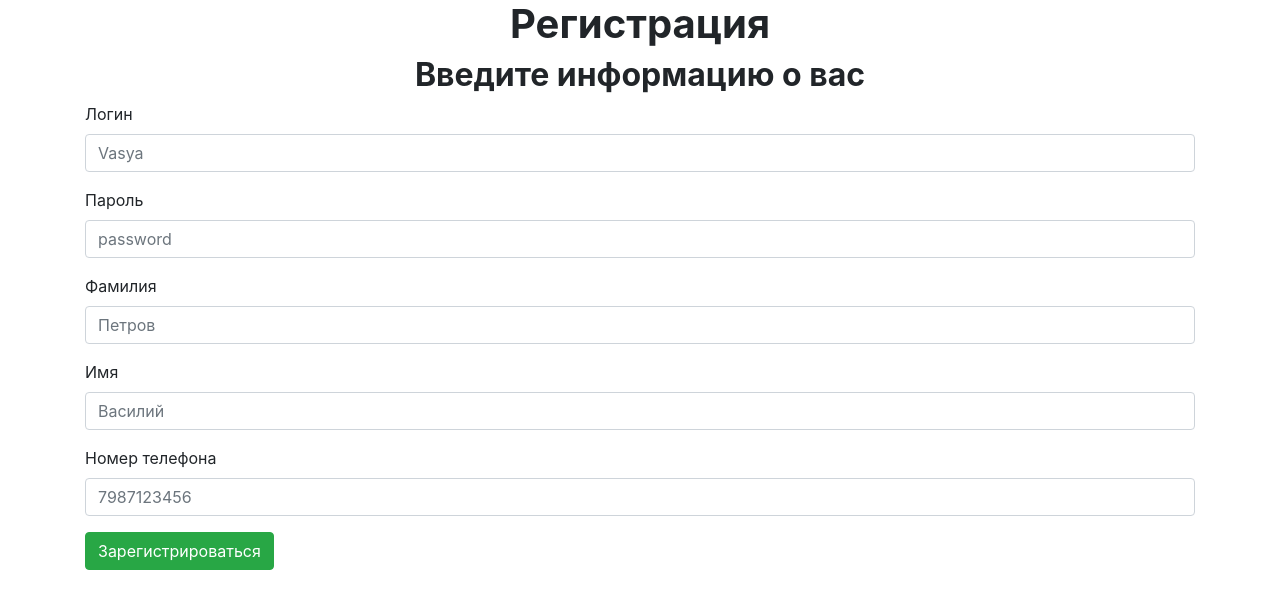
After one commit to Sokolovskaia/pet_shop, a Flask app: page /registration in a window 1280 px wide. The commit adds this page. Shown: the top 609 px of the page. Run offline with Flask 2, Linux system fonts and the light colour scheme; some libraries are stand-ins or nearby versions.

Commit message:
registration added

```diff
--- a/app/main.py
+++ b/app/main.py
@@ -170,6 +170,37 @@ def start():
         return render_template('about.html')
 
 
+    @app.route('/registration', methods=('GET', 'POST'))
+    def registration():
+        if 'id' in session and session['id'] is not None:
+
+            return redirect(url_for('account'))
+
+        else:
+            if request.method == 'GET':
+                return render_template('registration.html')
+
+            if request.method == 'POST':
+                login = request.form['login']
+                password = request.form['password']
+                surname = request.form['surname']
+                name = request.form['name']
+                phone_number = request.form['phone_number']
+
+
+                db.create_new_user(db.open_db(db_url), login, password, surname, name, phone_number)
+
+
+                return redirect(url_for('login'))
+
+            return render_template('registration.html')
+
+
+
+
+
+
+
 
     if os.getenv('APP_ENV') == 'PROD' and os.getenv('PORT'):
         waitress.serve(app, port=os.getenv('PORT'))
--- a/app/templates/details.html
+++ b/app/templates/details.html
@@ -5,7 +5,7 @@
     <meta name="viewport"
           content="width=device-width, user-scalable=no, initial-scale=1.0, maximum-scale=1.0, minimum-scale=1.0">
     <meta http-equiv="X-UA-Compatible" content="ie=edge">
-        <link rel="stylesheet" href="https://stackpath.bootstrapcdn.com/bootstrap/4.3.1/css/bootstrap.min.css"
+    <link rel="stylesheet" href="https://stackpath.bootstrapcdn.com/bootstrap/4.3.1/css/bootstrap.min.css"
           integrity="sha384-ggOyR0iXCbMQv3Xipma34MD+dH/1fQ784/j6cY/iJTQUOhcWr7x9JvoRxT2MZw1T" crossorigin="anonymous">
     <title>Артикул: {{pet.vendor_code}}</title>
 </head>
--- a/app/templates/login.html
+++ b/app/templates/login.html
@@ -38,6 +38,10 @@
         <p>
             <button type="submit" class="btn btn-info">Войти</button>
         </p>
+        <p>
+            <a class="btn btn-info" href="{{ url_for('registration') }}">Зарегистрироваться</a>
+        </p>
+
     </form>
 </div>
 
--- /dev/null
+++ b/app/templates/registration.html
@@ -0,0 +1,68 @@
+<!doctype html>
+<html lang="en">
+<head>
+    <meta charset="UTF-8">
+    <meta name="viewport"
+          content="width=device-width, user-scalable=no, initial-scale=1.0, maximum-scale=1.0, minimum-scale=1.0">
+    <meta http-equiv="X-UA-Compatible" content="ie=edge">
+    <link rel="stylesheet" href="https://stackpath.bootstrapcdn.com/bootstrap/4.3.1/css/bootstrap.min.css"
+          integrity="sha384-ggOyR0iXCbMQv3Xipma34MD+dH/1fQ784/j6cY/iJTQUOhcWr7x9JvoRxT2MZw1T" crossorigin="anonymous">
+    <title>Регистрация пользователя</title>
+</head>
+<body>
+<p class="h1 text-center font-weight-bold">Регистрация</p>
+
+{% with messages = get_flashed_messages() %}
+{% if messages %}
+<ul class=flashes>
+    {% for message in messages %}
+    <div class="alert alert-danger" role="alert">{{ message }}</div>
+    {% endfor %}
+</ul>
+{% endif %}
+{% endwith %}
+
+
+<div class="container">
+    <p class="h2 text-center font-weight-bold">Введите информацию о вас</p>
+
+    <form class="form-group" action="{{ url_for('registration') }}" method="post">
+        <div class="form-group">
+            <label for="login">Логин</label>
+            <input class="form-control" name="login" placeholder="Vasya" required>
+        </div>
+
+        <div class="form-group">
+            <label for="password">Пароль</label>
+            <input type="password" class="form-control" name="password" placeholder="password" aria-describedby="passwordHelpBlock" required>
+        </div>
+
+
+        <div class="form-group">
+            <label for="surname">Фамилия</label>
+            <input class="form-control" name="surname" placeholder="Петров">
+        </div>
+
+        <div class="form-group">
+            <label for="name">Имя</label>
+            <input class="form-control" name="name" placeholder="Василий">
+        </div>
+
+        <div class="form-group">
+            <label for="phone_number">Номер телефона</label>
+            <input class="form-control" name="phone_number" placeholder="7987123456">
+        </div>
+
+
+
+
+        <button type="submit" class="btn btn-success">Зарегистрироваться</button>
+
+    </form>
+</div>
+
+
+
+
+</body>
+</html>
```
Also changed, not shown: app/db.py (+23 -1 lines), db.sqlite.
